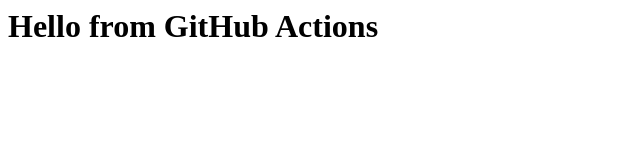
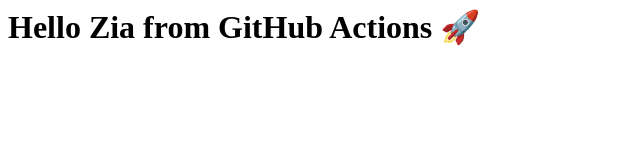
Before and after one commit to ziakhan218/html-cicd-demo, a plain HTML site: page index.html in a window 1280 px wide. Shown: the whole page, without its empty margins (0-640 px from the left). Drawn offline with Linux system fonts and the light colour scheme.

Commit message:
Trigger CI/CD to deploy to EC2

```diff
--- a/index.html
+++ b/index.html
@@ -1 +1 @@
-<html><head><title>CI/CD</title></head><body><h1>Hello from GitHub Actions</h1></body></html>
+<html><head><title>CI/CD</title></head><body><h1>Hello Zia from GitHub Actions 🚀</h1></body></html>
```
